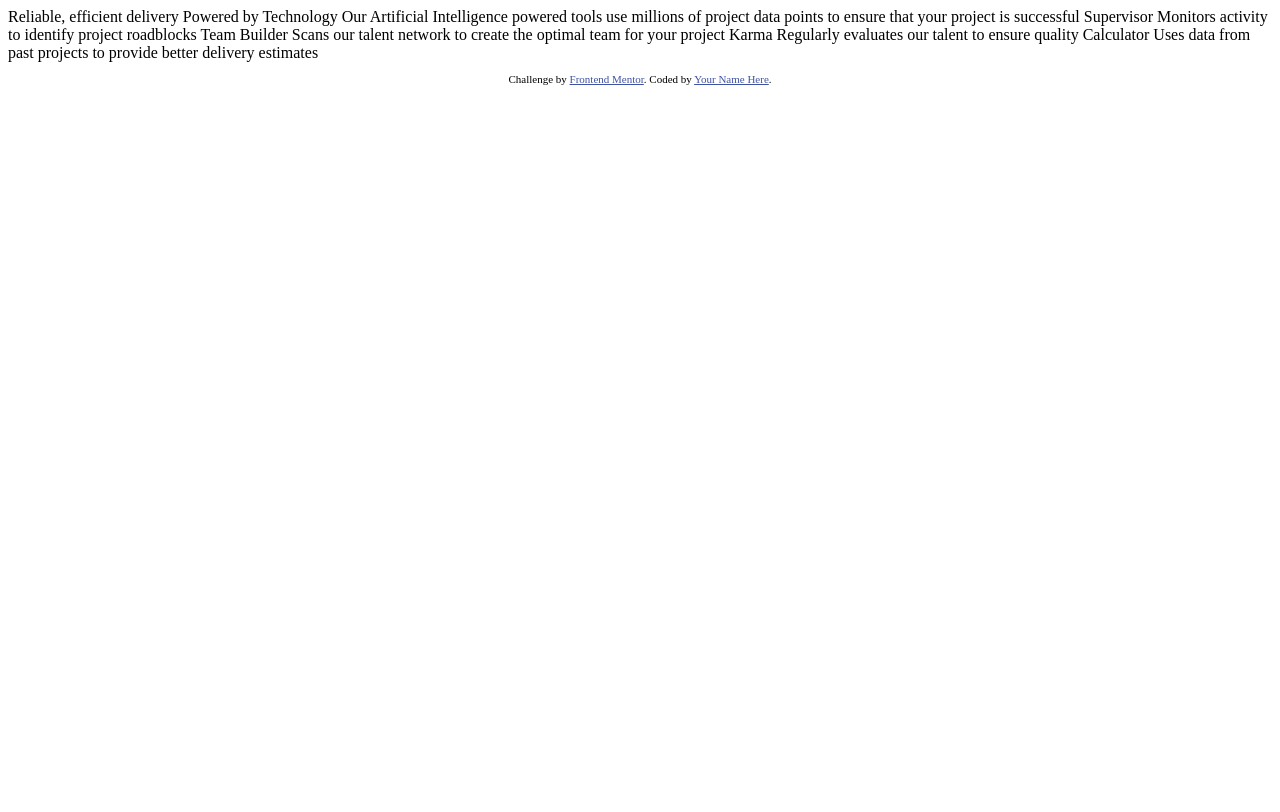
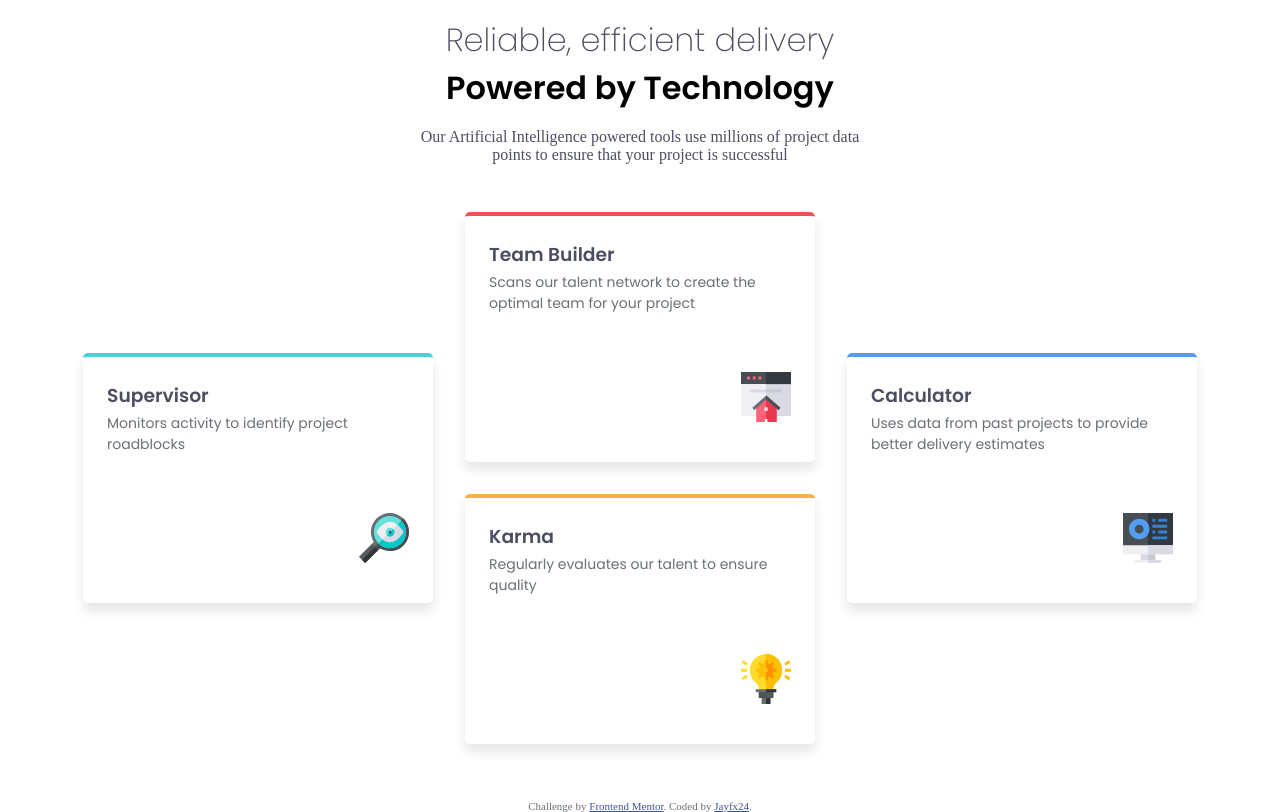
Before and after one commit to Jayfx24/FM-four-card-feature-section, a plain HTML site: page index.html in a window 1280 px wide. Drawn offline with Linux system fonts and the light colour scheme.

Commit message:
added styling

```diff
--- a/index.html
+++ b/index.html
@@ -1,44 +1,71 @@
 <!DOCTYPE html>
 <html lang="en">
   <head>
-  <meta charset="UTF-8">
-  <meta name="viewport" content="width=device-width, initial-scale=1.0"> <!-- displays site properly based on user's device -->
+    <meta charset="UTF-8" />
+    <meta name="viewport" content="width=device-width, initial-scale=1.0" />
 
-  <link rel="icon" type="image/png" sizes="32x32" href="./images/favicon-32x32.png">
-
+    <link
+      rel="icon"
+      type="image/png"
+      sizes="32x32"
+      href="./images/favicon-32x32.png"
+    />
+    <link rel="stylesheet" href="style.css" />
     <title>Frontend Mentor | Four card feature section</title>
-
-  <!-- Feel free to remove these styles or customise in your own stylesheet 👍 -->
-  <style>
-    .attribution { font-size: 11px; text-align: center; }
-    .attribution a { color: hsl(228, 45%, 44%); }
-  </style>
   </head>
   <body>
+    <main>
+      <section class="content">
+        <div class="heading-texts">
+          <h1>Reliable, efficient delivery</h1>
+          <h2>Powered by Technology</h2>
+          <p class="sub-heading">
+            Our Artificial Intelligence powered tools use millions of project
+            data points to ensure that your project is successful
+          </p>
+        </div>
 
-  Reliable, efficient delivery
-  Powered by Technology
-
-  Our Artificial Intelligence powered tools use millions of project data points
-  to ensure that your project is successful
-
-  Supervisor
+        <div class="cards">
+          <article class="supervisor">
+            <h3>Supervisor</h3>
+            <p class="card-text">
               Monitors activity to identify project roadblocks
-
-  Team Builder
-  Scans our talent network to create the optimal team for your project
-
-  Karma
+            </p>
+            <img src="images/icon-supervisor.svg" alt="supervisor icon" />
+          </article>
+          <article class="team-builder">
+            <h3>Team Builder</h3>
+            <p class="card-text">
+              Scans our talent network to create the optimal team for your
+              project
+            </p>
+            <img src="images/icon-team-builder.svg" alt="Team builder icon" />
+          </article>
+          <article class="karma">
+            <h3>Karma</h3>
+            <p class="card-text">
               Regularly evaluates our talent to ensure quality
-
-  Calculator
+            </p>
+            <img src="images/icon-karma.svg" alt="Karma icon" />
+          </article>
+          <article class="calculator">
+            <h3>Calculator</h3>
+            <p class="card-text">
               Uses data from past projects to provide better delivery estimates
-
+            </p>
+            <img src="images/icon-calculator.svg" alt="Computer icon" />
+          </article>
+        </div>
+        <!--  -->
+      </section>
+    </main>
 
     <footer>
       <p class="attribution">
-      Challenge by <a href="https://www.frontendmentor.io?ref=challenge" target="_blank">Frontend Mentor</a>.
-      Coded by <a href="#">Your Name Here</a>.
+        Challenge by
+        <a href="https://www.frontendmentor.io?ref=challenge" target="_blank"
+          >Frontend Mentor</a
+        >. Coded by <a href="https://github.com/Jayfx24/">Jayfx24</a>.
       </p>
     </footer>
   </body>
--- /dev/null
+++ b/style.css
@@ -0,0 +1,166 @@
+@import url('https://fonts.googleapis.com/css2?family=Poppins:wght@200;400;600&display=swap');
+
+
+:root {
+    /* colors */
+    /* primary */
+    --red: hsl(0, 78%, 62%);
+    --cyan: hsl(180, 62%, 55%);
+    --orange: hsl(34, 97%, 64%);
+    --blue: hsl(212, 86%, 64%);
+
+    /* neutral */
+
+    --grey-500: hsl(234, 12%, 34%);
+    --grey-400: hsl(212, 6%, 44%);
+    --white: hsl(0, 0%, 100%);
+
+    /* fonts */
+    --font-size: 15px;
+    --font-family: "Poppins", sans-serif;
+
+
+    /* border */
+
+
+
+
+}
+
+
+
+
+* {
+    box-sizing: border-box;
+    margin: 0;
+    padding: 0;
+}
+
+
+html,
+body {
+    height: 100%;
+}
+
+body {
+    background-color: white;
+
+}
+
+main {
+    height: 100%;
+}
+
+.content {
+    /* border: 3px solid red; */
+    height: 95%;
+    display: flex;
+    flex-direction: column;
+    align-items: center;
+    justify-content: center;
+    gap: 1rem;
+
+}
+
+h1,
+h2 {
+    font-size: 2rem;
+    font-family: var(--font-family);
+}
+
+h1 {
+    font-weight: 200;
+    color: var(--grey-500);
+}
+
+.heading-texts {
+    max-width: 60ch;
+    text-align: center;
+}
+
+.sub-heading {
+    margin: 1rem 0;
+    color: var(--grey-500);
+}
+
+p{
+    color: var(--grey-400);
+}
+h3{
+    color: var(--grey-500);
+    font-family: var(--font-family);
+
+}
+
+.cards {
+    margin-top: 1rem;
+    display: grid;
+    grid-template-columns: repeat(3, 350px);
+    grid-template-rows: repeat(2, auto);
+    gap: 2rem;
+    width: fit-content
+}
+
+article {
+    /* width: 325px; */
+    height: 250px;
+    /* border: 1px solid; */
+    background-color: white;
+    border-radius: 5px;
+    padding: 1.5rem;
+    /* box-shadow: 0px 3px 3px rgb(146, 145, 145); */
+    box-shadow: 0px 8px 12px rgba(0, 0, 0, 0.1);
+    display: flex;
+    flex-direction: column;
+    gap: 0.2rem;
+
+}
+
+.karma {
+    grid-column: 2/3;
+    border-top: 4px solid var(--orange);
+}
+
+.supervisor {
+    grid-column: 1/2;
+    grid-row: 1 / -1;
+    align-self: center;
+    border-top: 4px solid var(--cyan);
+    /* border-right: 2px solid; */
+
+}
+
+.calculator {
+    grid-column: 3;
+    grid-row: 1/-1;
+    align-self: center;
+    border-top: 4px solid var(--blue);
+
+}
+
+.team-builder {
+    border-top: 4px solid var(--red);
+
+}
+
+.card-text{
+    font-size: 14px;
+    font-weight: 400;
+    font-family: "Poppins";
+}
+img {
+
+    width: 50px;
+    align-self: flex-end;
+    margin-top: auto;
+    margin-bottom: 1rem;
+}
+
+.attribution {
+    font-size: 11px;
+    text-align: center;
+}
+
+.attribution a {
+    color: hsl(228, 45%, 44%);
+}
```
Also changed, not shown: images/image.png (added), 2 other files. Lines whose indentation alone changed are shown as unchanged.
